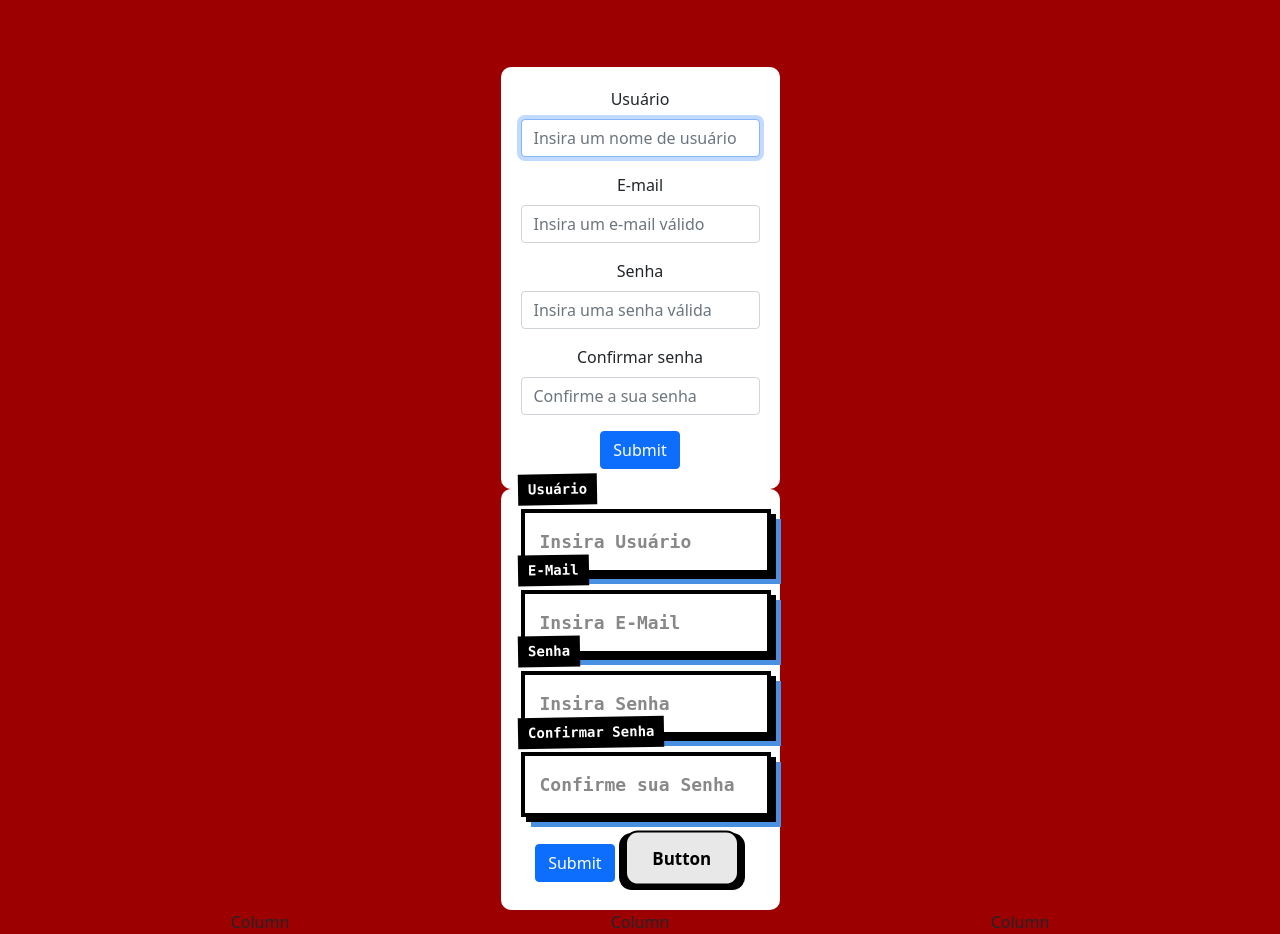
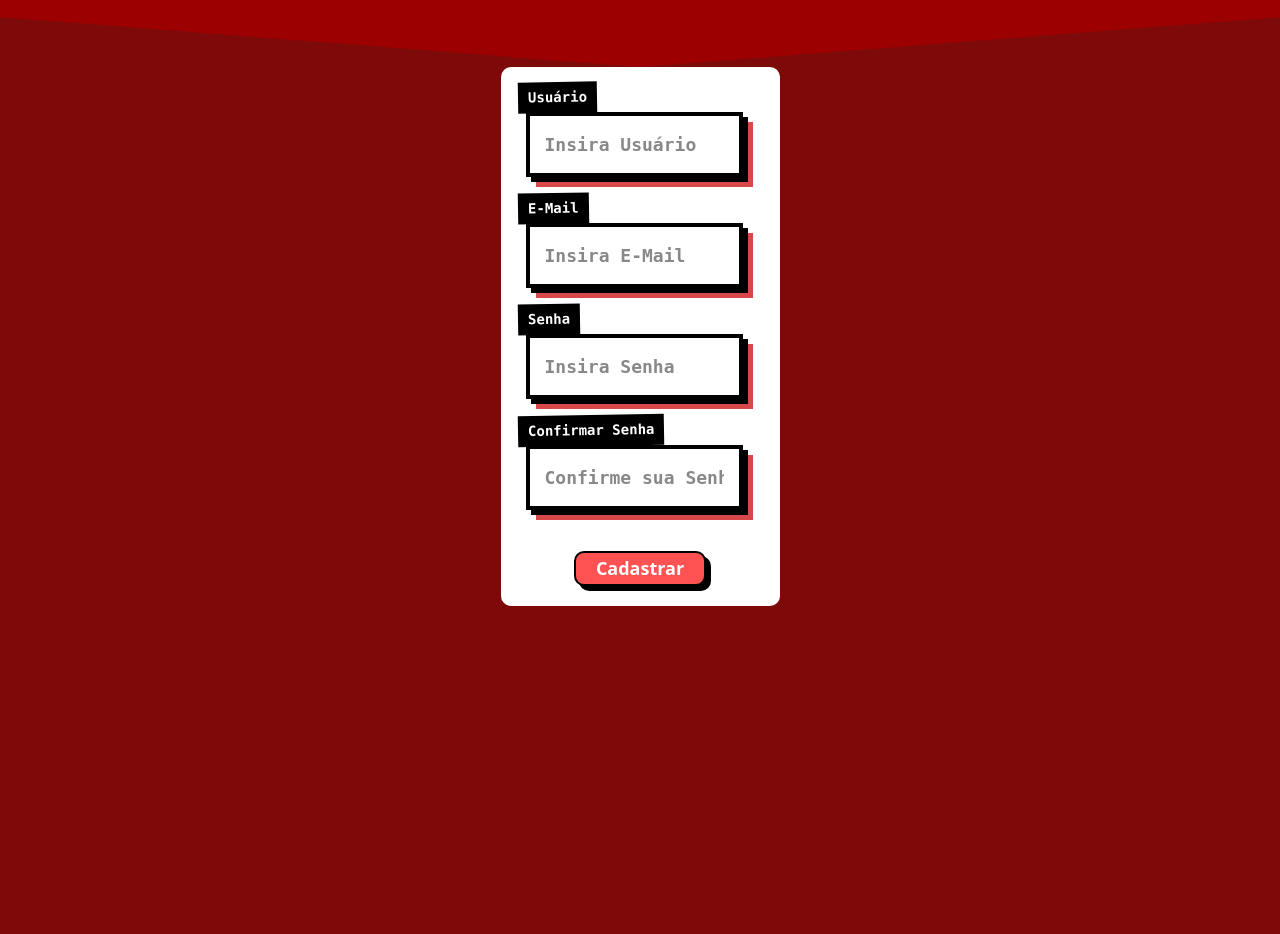
Before and after one commit to dbernardos/KATOOH, a PHP site: page /telaCadastro.php in a window 1280 px wide. Shown: the part 133-1067 px from the top of the page. After the commit the page ends 739 px from the top, so only its background shows below. Run offline with PHP 8.4, Linux system fonts and the light colour scheme.

Commit message:
tela de cadastro atualizada

```diff
--- a/src/view/styles/cadStyles.css
+++ /dev/null
@@ -1,33 +0,0 @@
-button {
-    /* Variables */
-    --button_radius: 0.75em;
-    --button_color: #e8e8e8;
-    --button_outline_color: #000000;
-    font-size: 17px;
-    font-weight: bold;
-    border: none;
-    border-radius: var(--button_radius);
-    background: var(--button_outline_color);
-  }
-
-  .button_top {
-    display: block;
-    box-sizing: border-box;
-    border: 2px solid var(--button_outline_color);
-    border-radius: var(--button_radius);
-    padding: 0.75em 1.5em;
-    background: var(--button_color);
-    color: var(--button_outline_color);
-    transform: translateY(-0.2em);
-    transition: transform 0.1s ease;
-  }
-
-  button:hover .button_top {
-    /* Pull the button upwards when hovered */
-    transform: translateY(-0.33em);
-  }
-
-  button:active .button_top {
-    /* Push the button downwards when pressed */
-    transform: translateY(0);
-  }
--- a/src/view/telaCadastro.php
+++ b/src/view/telaCadastro.php
@@ -16,9 +16,10 @@
         padding: 20px;
         max-width: 25%;
         margin: auto;
+        padding-top: 40px;
         }
         body {
-            background-color: #9d0000;
+            background-color: #7e0909;
         }
         .col{
             text-align: center;
@@ -50,8 +51,10 @@
 
         .brutalist-container {
         position: relative;
-  width: 250px;
+        width: 95%;
         font-family: monospace;
+        padding:5px;
+        padding-bottom: 25px;
         }
 
         .brutalist-input {
@@ -67,7 +70,7 @@
         border-radius: 0;
         outline: none;
         transition: all 0.3s cubic-bezier(0.25, 0.8, 0.25, 1);
-  box-shadow: 5px 5px 0 #000, 10px 10px 0 #4a90e2;
+        box-shadow: 5px 5px 0 #000, 10px 10px 0 #d84848;
         }
 
         @keyframes glitch {
@@ -159,7 +162,7 @@
         .brutalist-label {
         position: absolute;
         left: -3px;
-  top: -35px;
+        top: -25px;
         font-size: 14px;
         font-weight: bold;
         color: #fff;
@@ -172,7 +175,7 @@
 
         .brutalist-input:focus + .brutalist-label {
         transform: rotate(0deg) scale(1.05);
-  background-color: #4a90e2;
+        background-color: #ff5252;
         }
 
         .smooth-type {
@@ -226,46 +229,101 @@
             border-color: #000;
         }
         50% {
-    border-color: #4a90e2;
+            border-color: #ff5252;
         }
+        }
+
+        .comic-button {
+        display: inline-block;
+        padding: 2px 20px;
+        font-size: 18px;
+        font-weight: bold;
+        text-align: center;
+        text-decoration: none;
+        color: #fff;
+        background-color: #ff5252;
+        border: 2px solid #000;
+        border-radius: 10px;
+        box-shadow: 5px 5px 0px #000;
+        transition: all 0.3s ease;
+        cursor: pointer;
+        }
+
+        .comic-button:hover {
+        background-color: #fff;
+        color: #ff5252;
+        border: 2px solid #ff5252;
+        box-shadow: 5px 5px 0px #ff5252;
+        }
+
+        .comic-button:active {
+        background-color: #fcf414;
+        box-shadow: none;
+        transform: translateY(4px);
+        }
+
+        /* add this to your :root variables */
+        .checkbox {
+        --light: rgba(207, 205, 205, 0.425);
+        --primary-color: #8c00ff;
+        --duration: 0.3s;
+        --ease: ease-in-out;
+        }
+
+        /* hide checkbox */
+        .checkbox input[type="checkbox"] {
+        display: none;
+        }
+
+        .checkbox label {
+        align-items: center;
+        cursor: pointer;
+        display: flex;
+        }
+
+        .checkbox label span {
+        margin-left: 8px;
+        }
+
+        .checkbox svg {
+        height: 30px;
+        width: 30px;
+        }
+
+        /* svg rectangle property */
+        .checkbox svg > rect {
+        fill: var(--light);
+        stroke: #8c00ff;
+        /* responsive values */
+        stroke-dasharray: 400%;
+        stroke-dashoffset: 400%;
+        transition: var(--duration) stroke-dashoffset var(--ease);
+        }
+
+        /* svg check property */
+        .checkbox svg path {
+        stroke: var(--primary-color);
+        /* responsive values */
+        stroke-dasharray: 100%;
+        stroke-dashoffset: 100%;
+        transition: var(--duration) stroke-dashoffset var(--ease);
+        }
+
+        .checkbox input[type="checkbox"]:checked + label svg > rect,
+        .checkbox input[type="checkbox"]:checked + label svg path {
+        stroke-dashoffset: 0;
         }
 
     </style>
 
     <header class="oval-header">
-        <div class="oval-bottom"></div>
         <div class="row">
             <div class="colunaImagem">
                 <img class="logo" src="../view/img/K.svg">
             </div>
         </div>
     </header>
-    <div class="container">
-        <form class="custom-form">
-            <div class="row">
-                <div class="col">
-            <div class="mb-3">
-                <label for="usuario" class="form-label">Usuário</label>
-                <input type="text" class="form-control" id="usuario"  placeholder="Insira um nome de usuário" autofocus required>
-            </div>
-            <div class="mb-3">
-                <label for="email" class="form-label">E-mail</label>
-                <input type="email" class="form-control" id="cadEmail" placeholder="Insira um e-mail válido">
-            </div>
-            <div class="mb-3">
-                <label for="senha" class="form-label">Senha</label>
-                <input type="password" class="form-control" id="cadSenha" placeholder="Insira uma senha válida">
-            </div>
-            <div class="mb-3">
-                <label for="confSenha" class="form-label">Confirmar senha</label>
-                <input type="password" class="form-control" id="confSenha" placeholder="Confirme a sua senha">
-            </div>
-            <button type="submit" class="btn btn-primary">Submit</button>
-        </div>
-            </div>
-        </div>
-        </form>
-    </div>
+
 <!--Novo Menu-->
 
     <div class="container">
@@ -316,32 +374,9 @@
                             <label class="brutalist-label">Confirmar Senha</label>
                         </div>
                     </div>
-            <button type="submit" class="btn btn-primary">Submit</button>
-            <button>
-                <span class="button_top"> Button
-                </span>
-            </button>
-        </div>
+                    <button type="submit" class="comic-button">Cadastrar</button>
                 </div>
             </div>
         </form>
     </div>
-
-
-
-    <div class="container">
-        <div class="row">
-            <div class="col">
-            Column
-            </div>
-            <div class="col">
-            Column
-            </div>
-            <div class="col">
-            Column
-            </div>
-        </div>
-    </div>
-
-
 </html>
```
Lines whose indentation alone changed are shown as unchanged.
